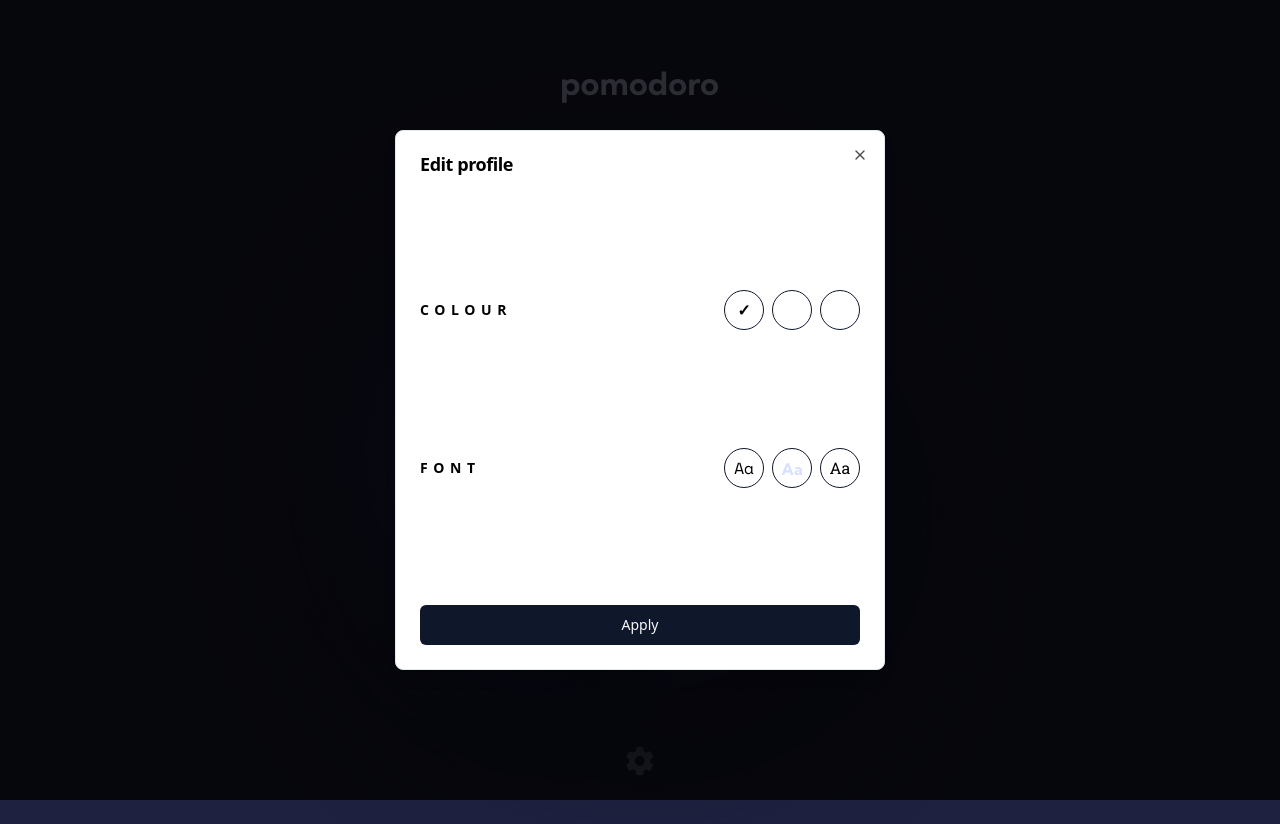
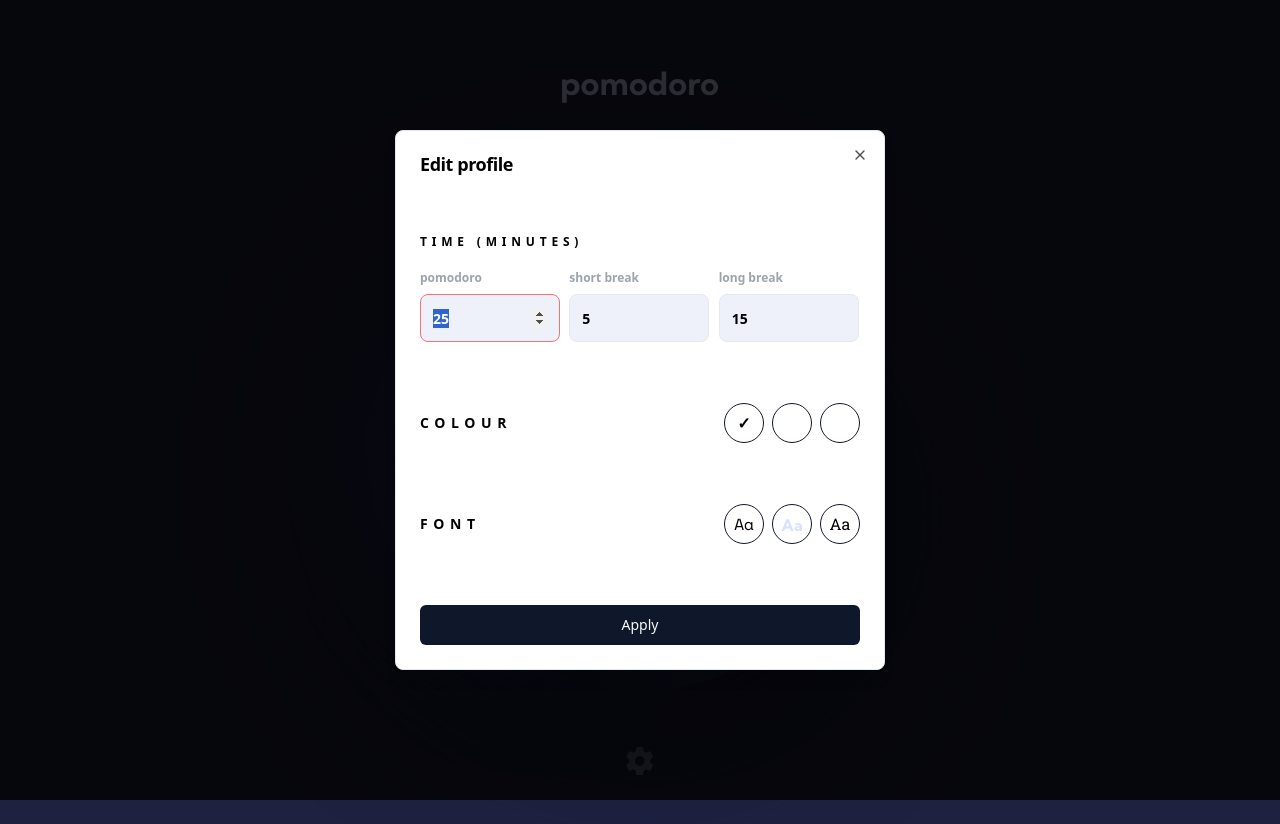
Before and after one commit to webdevbroz/pomodoro-app, a Next.js app: page / in a window 1280 px wide. Both pictures are taken after a click on the button 640 px from the left and 761 px from the top of the page. Built offline with nearby package versions, Linux system fonts and the light colour scheme.

Commit message:
Add pomodoro timer setting
* Fixed tailwind class order

```diff
--- a/src/components/pomodoro/pomodoro-settings.tsx
+++ b/src/components/pomodoro/pomodoro-settings.tsx
@@ -5,6 +5,7 @@ import { ReactElement, useState } from 'react';
 import Image from 'next/image';
 import PomodoroColourSettings from '@/components/pomodoro/pomodoro-colour-settings';
 import PomodoroFontSettings from '@/components/pomodoro/pomodoro-font-settings';
+import PomodoroTimerSettings from './pomodoro-timer-settings';
 import { Button } from '@/components/ui/button';
 import { Dialog, DialogContent, DialogHeader, DialogTitle, DialogTrigger } from '@/components/ui/dialog';
 import { pomodoroSettingsSlice } from '@/lib/redux/slices/pomodoroSettingsSlice';
@@ -40,10 +41,11 @@ export default function PomodoroSettings(): ReactElement {
       <DialogTrigger className="">
         <Image src="/icon-settings.svg" width={28} height={28} alt="settings" className="cursor-pointer" />
       </DialogTrigger>
-      <DialogContent className="flex h-[575px] w-[327px]	flex-col justify-between dark:bg-settings-background md:h-[540px] md:w-[490px]">
+      <DialogContent className="flex h-[575px] w-[327px] flex-col justify-between md:h-[540px] md:w-[490px] dark:bg-settings-background">
         <DialogHeader>
           <DialogTitle>Edit profile</DialogTitle>
         </DialogHeader>
+        <PomodoroTimerSettings />
         <PomodoroColourSettings onColourChange={handleColourChange} />
         <PomodoroFontSettings onFontChange={handleFontChange} />
         <Button onClick={handleApplyNewSettings}>Apply</Button>
--- /dev/null
+++ b/src/components/pomodoro/pomodoro-timer-settings.tsx
@@ -0,0 +1,93 @@
+import { ChangeEvent, useState } from 'react';
+import { Colours } from '@/lib/colours';
+import { ReduxState, useSelector } from '@/lib/redux/store';
+import { Input } from '../ui/input';
+import { Label } from '../ui/label';
+
+interface PomodoroTimerSettingsProps {
+  onTimerChange: (timer: string) => void;
+}
+
+interface PomodoroTimerData {
+  pomodoro: number;
+  shortBreak: number;
+  longBreak: number;
+}
+
+export default function PomodoroTimerSettings({ onTimerChange }: PomodoroTimerSettingsProps) {
+  const { colour } = useSelector((state: ReduxState) => state.pomodoroSettings);
+  const [selectedTime, setSelectedTime] = useState<PomodoroTimerData>({ pomodoro: 25, shortBreak: 5, longBreak: 15 });
+  const inputRules = {
+    min: 5,
+    max: 60,
+    step: 5
+  };
+
+  function setRingOffsetColor(colour: string) {
+    switch (colour) {
+      case Colours.SecondaryAqua:
+        return 'focus:border-secondary-aqua';
+      case Colours.SecondaryPurple:
+        return 'focus:border-secondary-purple';
+    }
+    return 'focus:border-secondary-peach';
+  }
+
+  const handleTimeChange = (event: ChangeEvent<HTMLInputElement>) => {
+    const { name, value } = event.target;
+
+    setSelectedTime((prevSelectedTime) => ({
+      ...prevSelectedTime,
+      [name]: value,
+    }));
+  };
+
+  return (
+    <div className="flex flex-col gap-2">
+      <Label className=" pb-3 text-center text-xs font-bold uppercase tracking-[0.4em] md:self-start">
+        Time (Minutes)
+      </Label>
+      <div className="flex flex-col items-center gap-2 md:flex-row">
+        <div className="flex w-full items-center justify-between md:flex-col md:items-start md:gap-2">
+          <Label className="text-xs font-bold text-gray-400">pomodoro</Label>
+          <Input
+            name="pomodoro"
+            className={`font-bold ${setRingOffsetColor(colour)}`}
+            type="number"
+            onChange={handleTimeChange}
+            value={selectedTime.pomodoro}
+            min={inputRules.min}
+            max={inputRules.max}
+            step={inputRules.step}
+          />
+        </div>
+        <div className="flex w-full items-center justify-between md:flex-col md:items-start md:gap-2">
+          <Label className="text-xs font-bold text-gray-400">short break</Label>
+          <Input
+            name="shortBreak"
+            className={`font-bold ${setRingOffsetColor(colour)}`}
+            type="number"
+            onChange={handleTimeChange}
+            value={selectedTime.shortBreak}
+            min={inputRules.min}
+            max={inputRules.max}
+            step={inputRules.step}
+          />
+        </div>
+        <div className="flex w-full items-center justify-between md:flex-col md:items-start md:gap-2">
+          <Label className="text-xs font-bold text-gray-400">long break</Label>
+          <Input
+            name="longBreak"
+            className={`font-bold ${setRingOffsetColor(colour)}`}
+            type="number"
+            onChange={handleTimeChange}
+            value={selectedTime.longBreak}
+            min={inputRules.min}
+            max={inputRules.max}
+            step={inputRules.step}
+          />
+        </div>
+      </div>
+    </div>
+  );
+}
```
